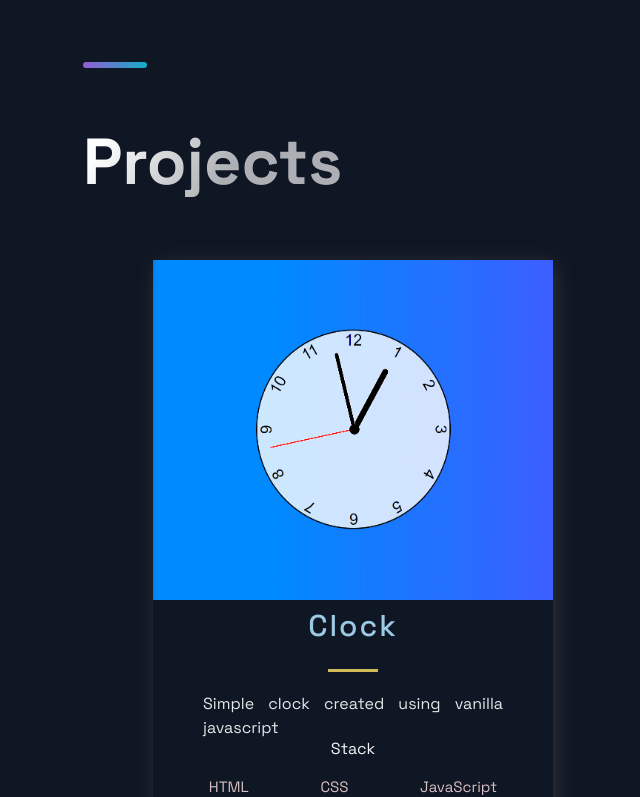
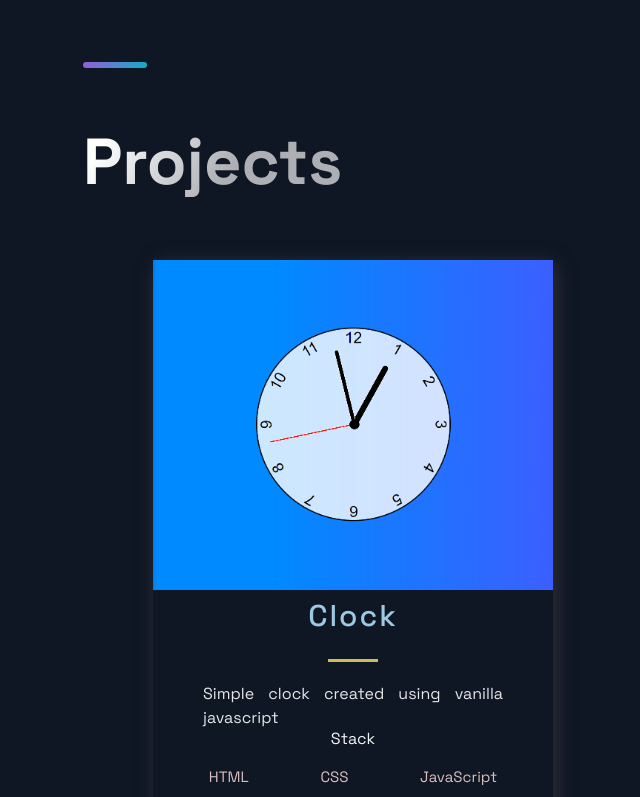
Before and after one commit to HelloWorldItsMeYourProgrammer/Developer-Portfolio, a Next.js app: page / in a window 1280 px wide. Shown: the part 575-1372 px from the top of the page, without its empty margins (37-677 px from the left). Built offline with nearby package versions, Linux system fonts and the light colour scheme.

Commit message:
clock image fix

```diff
--- a/src/components/Projects/Projects.js
+++ b/src/components/Projects/Projects.js
@@ -13,7 +13,7 @@ const Projects = () => (
       {projects.map((p, i) => {
         return (
           <BlogCard key={i}>
-            <Image src="/Clock.PNG" alt="clock" width="400px" height="340px" />
+            <Image src="/Clock.PNG" alt="clock" width="400px" height="330px" />
             <TitleContent>
               <HeaderThree title>{p.title}</HeaderThree>
               <Hr />
```
